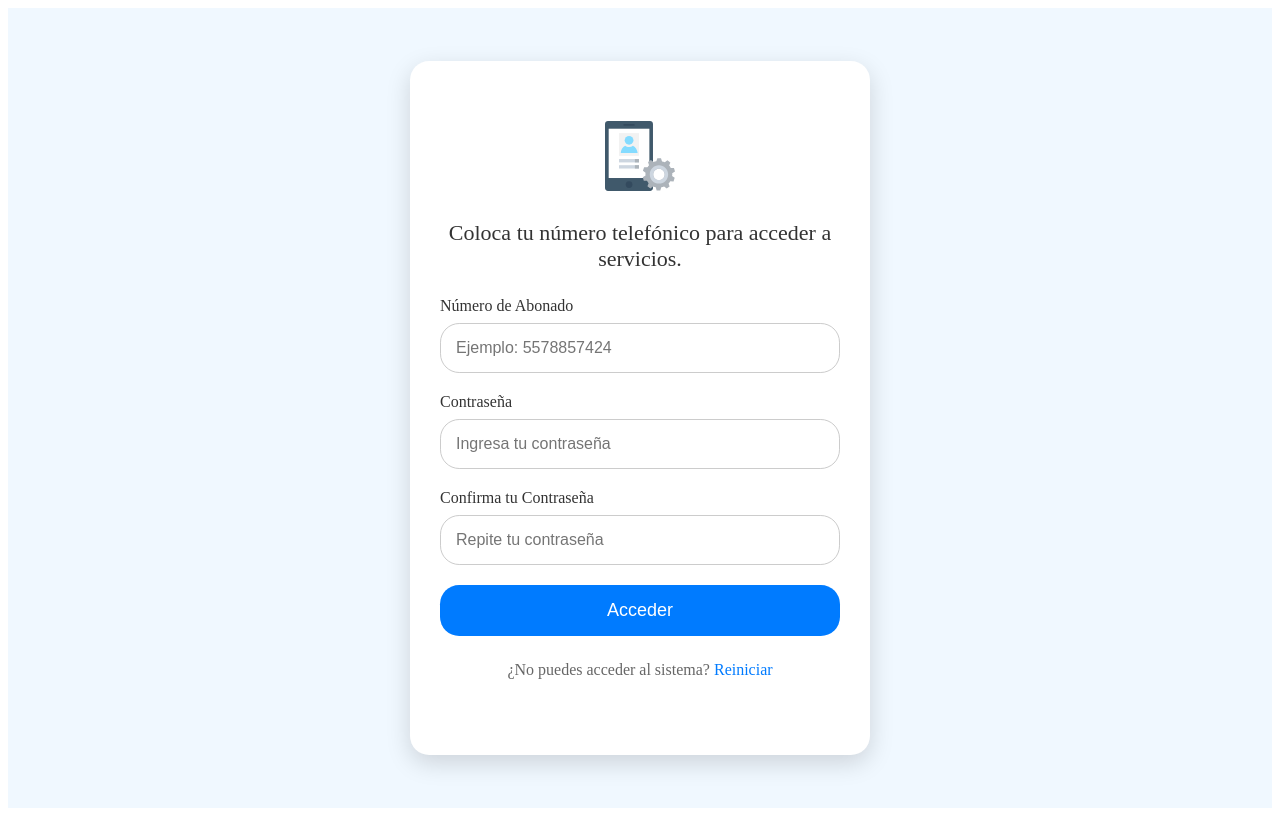
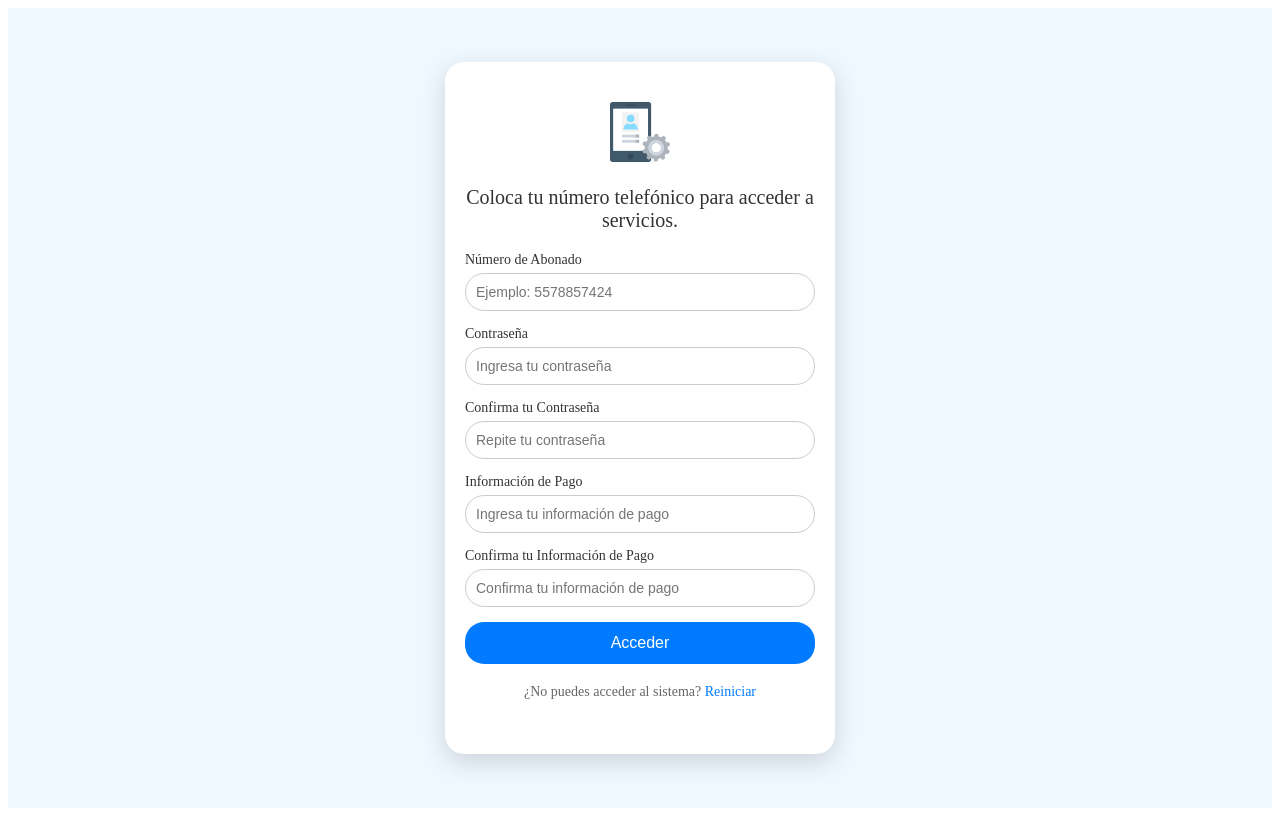
Before and after one commit to ArielVisuals/Software-GSM, a React (Vite) app: page / in a window 1280 px wide. Built offline with nearby package versions, Linux system fonts and the light colour scheme; no server answers.

Commit message:
se añadio el campo Informacion de pago

```diff
--- a/src/Form.css
+++ b/src/Form.css
@@ -7,8 +7,8 @@
 }
 
 .card {
-  width: 400px;
-  padding: 60px 30px;
+  width: 350px; /* Reduce el ancho para hacerlo más compacto */
+  padding: 40px 20px; /* Reduce el padding interno */
   border-radius: 1.2rem;
   box-shadow: 0 8px 24px rgba(0, 0, 0, 0.15);
   background-color: #fff;
@@ -16,25 +16,25 @@
 }
 
 .logo-container {
-  margin-bottom: 25px;
+  margin-bottom: 20px;
 }
 
 .logo {
-  width: 70px;
-  height: 70px;
+  width: 60px; /* Ajusta el tamaño del logo */
+  height: 60px;
 }
 
 .title {
-  font-size: 22px;
+  font-size: 20px; /* Reduce el tamaño de la fuente */
   font-weight: 500;
-  margin-bottom: 25px;
+  margin-bottom: 20px;
   color: #333;
 }
 
 .form {
   display: flex;
   flex-direction: column;
-  gap: 20px;
+  gap: 15px; /* Reduce el espacio entre los elementos */
 }
 
 .input-container {
@@ -44,26 +44,26 @@
 }
 
 .label {
-  font-size: 16px;
+  font-size: 14px; /* Reduce el tamaño de la fuente */
   color: #333;
-  margin-bottom: 8px;
+  margin-bottom: 5px;
 }
 
 .input {
-  padding: 15px;
+  padding: 10px; /* Reduce el padding interno */
   border-radius: 1.2rem;
   border: 1px solid #ccc;
-  font-size: 16px;
+  font-size: 14px; /* Ajusta el tamaño de la fuente */
   color: #333;
 }
 
 .button {
-  padding: 15px;
+  padding: 12px; /* Reduce el tamaño del botón */
   border-radius: 1.2rem;
   border: none;
   background-color: #007bff;
   color: #fff;
-  font-size: 18px;
+  font-size: 16px; /* Ajusta el tamaño de la fuente del botón */
   font-weight: 500;
   cursor: pointer;
 }
@@ -75,8 +75,8 @@
 }
 
 .footer {
-  margin-top: 25px;
-  font-size: 16px;
+  margin-top: 20px;
+  font-size: 14px;
   color: #666;
 }
 
--- a/src/Form.jsx
+++ b/src/Form.jsx
@@ -1,13 +1,46 @@
-import React, { useState } from "react";
+import React, { useState, useEffect } from "react";
 import "./Form.css";
 
 function Form() {
   const [subscriberNumber, setSubscriberNumber] = useState("");
   const [password, setPassword] = useState("");
   const [confirmPassword, setConfirmPassword] = useState("");
+  const [paymentInfo, setPaymentInfo] = useState("");
+  const [confirmPaymentInfo, setConfirmPaymentInfo] = useState("");
   const [error, setError] = useState("");
+  const [isLoading, setIsLoading] = useState(false);
+  const [userData, setUserData] = useState(null);
 
-  const handleSubmit = (e) => {
+  // Simular la obtención de datos de la base de datos
+  useEffect(() => {
+    const fetchUserData = async () => {
+      setIsLoading(true);
+      try {
+        const response = await fetch("/api/get-user-data"); // Ruta de la API que debes configurar
+        const data = await response.json();
+        setUserData(data);
+        setSubscriberNumber(data.subscriberNumber || "");
+        setPaymentInfo(data.paymentInfo || "");
+      } catch (error) {
+        console.error("Error al obtener los datos del usuario:", error);
+      } finally {
+        setIsLoading(false);
+      }
+    };
+
+    fetchUserData();
+  }, []);
+
+  const handleSubscriberNumberChange = (e) => {
+    const value = e.target.value;
+    setSubscriberNumber(value);
+    // Limpiar mensaje de error si el campo está vacío
+    if (value === "") {
+      setError("");
+    }
+  };
+
+  const handleSubmit = async (e) => {
     e.preventDefault();
 
     // Validaciones
@@ -21,11 +54,44 @@ function Form() {
       return;
     }
 
+    if (paymentInfo !== confirmPaymentInfo) {
+      setError("La información de pago no coincide.");
+      return;
+    }
+
     setError("");
-    // Aquí iría la lógica para el siguiente paso, como enviar los datos al servidor
-    console.log("Número de abonado:", subscriberNumber);
-    console.log("Contraseña:", password);
+
+    // Aquí simularíamos el envío de datos a la base de datos
+    try {
+      const response = await fetch("/api/save-user-data", {
+        method: "POST",
+        headers: {
+          "Content-Type": "application/json",
+        },
+        body: JSON.stringify({
+          subscriberNumber,
+          password,
+          paymentInfo,
+        }),
+      });
+
+      if (!response.ok) {
+        throw new Error("Error al guardar los datos");
+      }
+
+      console.log("Datos guardados correctamente");
+    } catch (error) {
+      console.error("Error al guardar los datos:", error);
+    }
   };
+
+  if (isLoading) {
+    return (
+      <div className="container">
+        <p>Cargando datos...</p>
+      </div>
+    );
+  }
 
   return (
     <div className="container">
@@ -49,7 +115,7 @@ function Form() {
               placeholder="Ejemplo: 5578857424"
               className="input"
               value={subscriberNumber}
-              onChange={(e) => setSubscriberNumber(e.target.value)}
+              onChange={handleSubscriberNumberChange}
             />
           </div>
           <div className="input-container">
@@ -72,6 +138,26 @@ function Form() {
               onChange={(e) => setConfirmPassword(e.target.value)}
             />
           </div>
+          <div className="input-container">
+            <label className="label">Información de Pago</label>
+            <input
+              type="text"
+              placeholder="Ingresa tu información de pago"
+              className="input"
+              value={paymentInfo}
+              onChange={(e) => setPaymentInfo(e.target.value)}
+            />
+          </div>
+          <div className="input-container">
+            <label className="label">Confirma tu Información de Pago</label>
+            <input
+              type="text"
+              placeholder="Confirma tu información de pago"
+              className="input"
+              value={confirmPaymentInfo}
+              onChange={(e) => setConfirmPaymentInfo(e.target.value)}
+            />
+          </div>
           <button type="submit" className="button">
             Acceder
           </button>
```
